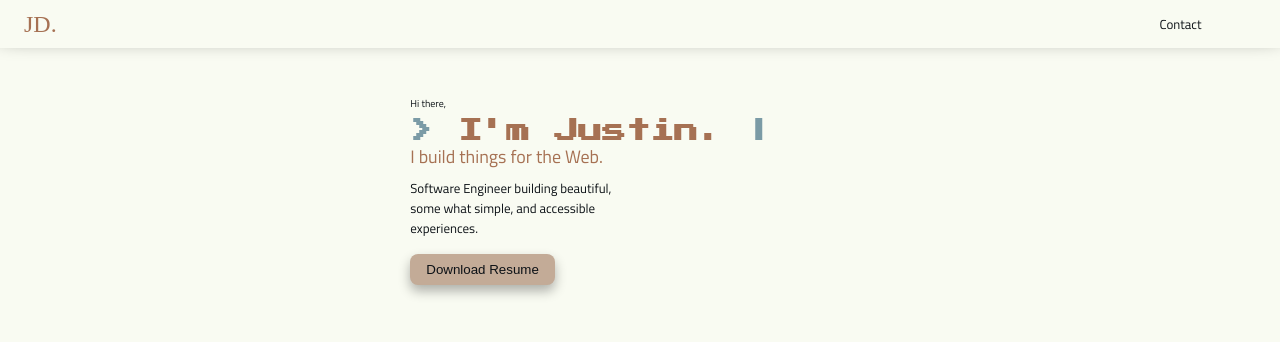
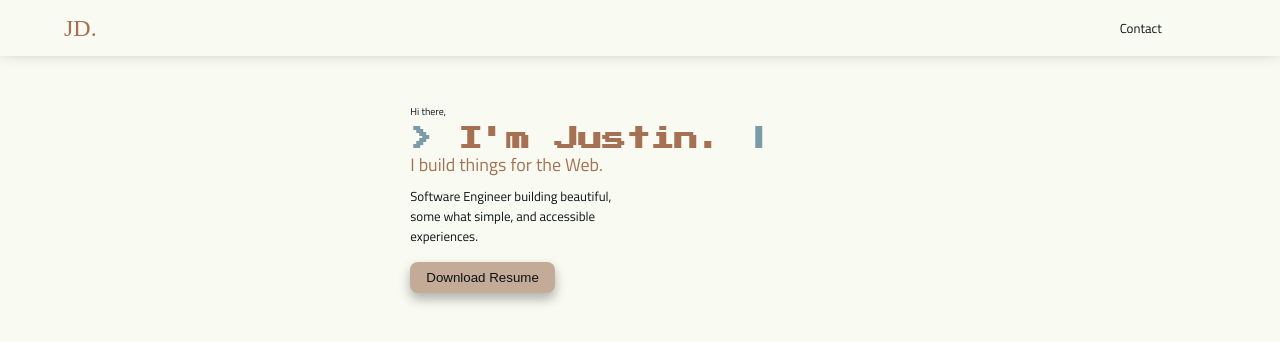
Before and after one commit to Therealjustindude/JD_portfolio, a SvelteKit app: page / in a window 1280 px wide. Shown: the top 342 px of the page. Built offline with nearby package versions, Linux system fonts and the light colour scheme; some icons are missing; a web font is replaced by a local one.

Commit message:
moved components folder added more margin to nav container

```diff
--- a/src/routes/components/NavigationBar.svelte
+++ b/src/components/NavigationBar.svelte
@@ -1,12 +1,12 @@
 <script>
 	import Logo from './Logo.svelte'
-  import ThemeToggle from '../../theme/ThemeToggle.svelte'
+  import ThemeToggle from '../theme/ThemeToggle.svelte'
 </script>
 
 <nav id="nav-container">
 	<Logo />
 	<div id="link-container">
-		<a href="/">Contact</a>
+		<a href="/contact">Contact</a>
 	</div>
 	<ThemeToggle />
 </nav>
@@ -46,6 +46,13 @@
 		padding: 3px 17px;
 	}
 
+	/* When the browser is below 740px */
+	@media screen and (min-width: 740px) {
+		#nav-container {
+			padding: 8px 64px 8px 64px;
+		}
+	}
+
 	/* When the browser is below 415px */
 	@media screen and (max-width: 415px) {
 		#nav-container {
--- a/src/routes/+layout.svelte
+++ b/src/routes/+layout.svelte
@@ -1,6 +1,6 @@
 <script>
 	import '../global.css'
-	import NavigationBar from './components/NavigationBar.svelte'
+	import NavigationBar from '../components/NavigationBar.svelte'
   import ThemeWrapper from '../theme/ThemeWrapper.svelte'
   const base = {
     font: {
```
Also changed, not shown: src/components/Hamburger.svelte (renamed from src/routes/components/Hamburger.svelte), src/components/Logo(old).svelte (renamed from src/routes/components/Logo(old).svelte), src/components/Logo.svelte (renamed from src/routes/components/Logo.svelte).
